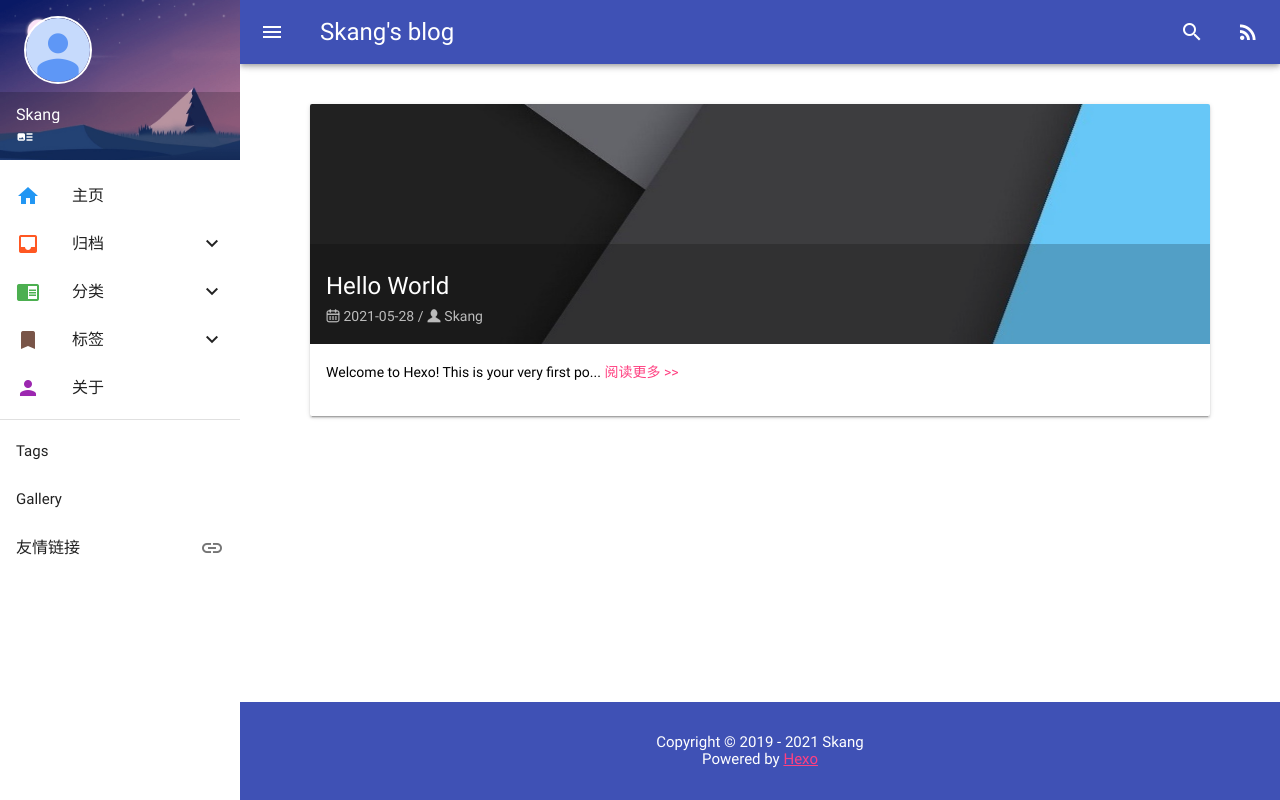
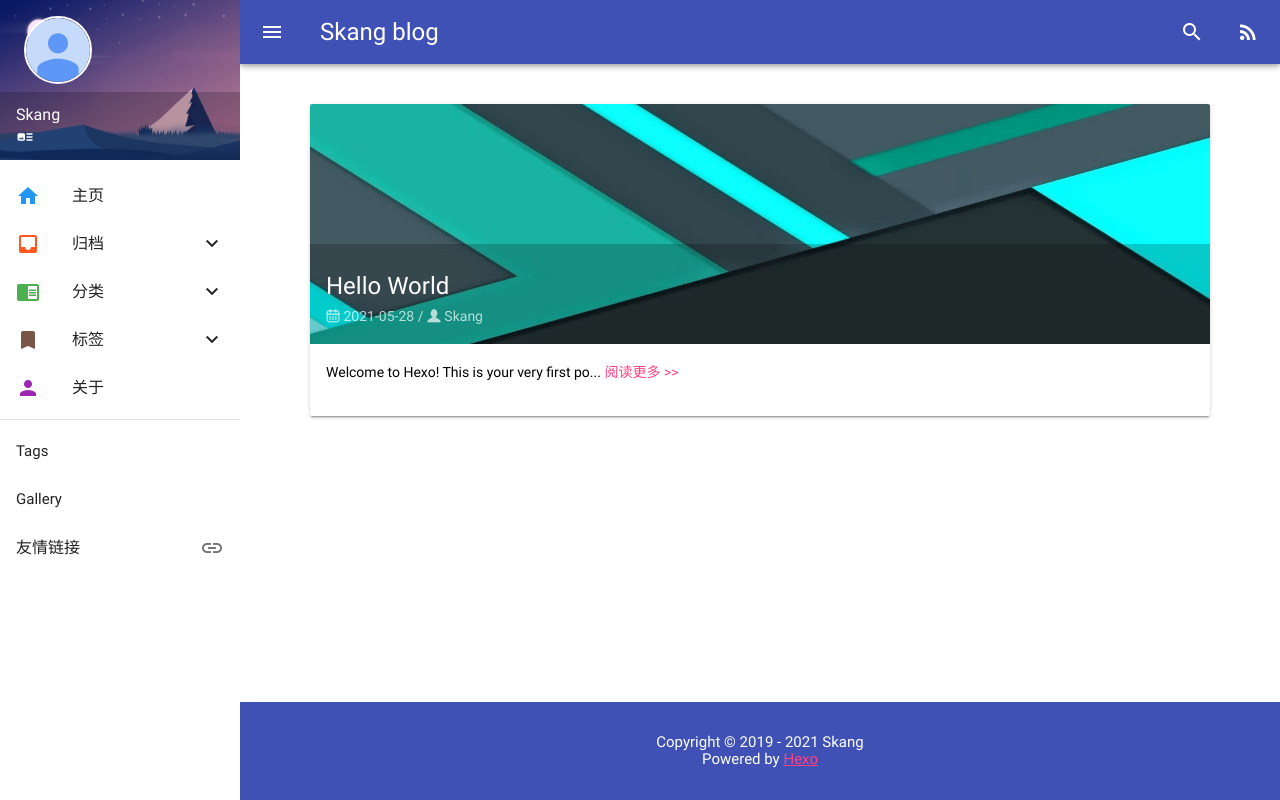
Before and after one commit to skang6/skang6.github.io, a plain HTML site: page archives/2021/05/index.html in a window 1280 px wide. Drawn offline with Linux system fonts and the light colour scheme; no server answers; files whose address does not match are found by name.

Commit message:
Site updated: 2021-05-28 14:27:51

```diff
--- a/archives/2021/05/index.html
+++ b/archives/2021/05/index.html
@@ -8,14 +8,14 @@
   <meta name="renderer" content="webkit">
 
 
-  <title>归档: 2021/5 | Skang&#39;s blog</title>
+  <title>归档: 2021/5 | Skang blog</title>
 
   <link rel="shortcut icon" href="/images/favicon.png">
-  <link rel="alternate" href="/atom.xml" title="Skang's blog" type="application/atom+xml">
+  <link rel="alternate" href="/atom.xml" title="Skang blog" type="application/atom+xml">
   <meta property="og:type" content="website">
-<meta property="og:title" content="Skang&#39;s blog">
+<meta property="og:title" content="Skang blog">
 <meta property="og:url" content="https://skang6.github.io/archives/2021/05/index.html">
-<meta property="og:site_name" content="Skang&#39;s blog">
+<meta property="og:site_name" content="Skang blog">
 <meta property="og:locale" content="zh_CN">
 <meta property="article:author" content="Skang">
 <meta name="twitter:card" content="summary">
@@ -26,11 +26,11 @@
   <meta name="keywords" content="">
 
   <meta name="mobile-web-app-capable" content="yes">
-  <meta name="application-name" content="Skang&#39;s blog">
+  <meta name="application-name" content="Skang blog">
   <meta name="msapplication-starturl" content="https://skang6.github.io/archives/2021/05/">
   <meta name="msapplication-navbutton-color" content="#9C27B0">
   <meta name="apple-mobile-web-app-capable" content="yes">
-  <meta name="apple-mobile-web-app-title" content="Skang&#39;s blog">
+  <meta name="apple-mobile-web-app-title" content="Skang blog">
   <meta name="apple-mobile-web-app-status-bar-style" content="black">
   <link rel="apple-touch-icon" href="/images/favicon.png">
 
@@ -57,7 +57,7 @@
   <header id="header" class="mdui-appbar mdui-appbar-fixed mdui-appbar-scroll-hide mdui-appbar-inset">
   <div class="mdui-toolbar mdui-color-theme">
     <a href="javascript:;" class="mdui-btn mdui-btn-icon" mdui-drawer="{target: '#sidebar', swipe: true}"><i class="mdui-icon material-icons">menu</i></a>
-    <a href="/" class="mdui-typo-headline">Skang&#39;s blog</a>
+    <a href="/" class="mdui-typo-headline">Skang blog</a>
     <div class="mdui-toolbar-spacer"></div>
     <a href="javascript:;" class="mdui-btn mdui-btn-icon" mdui-dialog="{target: '#search'}" mdui-tooltip="{content: '搜索'}"><i class="mdui-icon material-icons">search</i></a>
     <a href="/atom.xml" class="mdui-btn mdui-btn-icon" mdui-tooltip="{content: 'RSS'}"><i class="mdui-icon material-icons">rss_feed</i></a>
@@ -162,7 +162,7 @@
   <article class="mdui-card mdui-m-b-5 mdui-hoverable">
     <a href="/2021/05/28/hello-world/">
       <header class="mdui-card-media mdui-ripple">
-        <img src="/images/random/material-13.png" style="max-height: 240px;">
+        <img src="/images/random/material-1.png" style="max-height: 240px;">
         <div class="mdui-card-media-covered">
           <div class="mdui-card-primary">
             <div class="mdui-card-primary-title">Hello World</div>
```
Also changed, not shown: archives/2021/index.html (+8 -8 lines), archives/index.html (+8 -8 lines), index.html (+8 -8 lines).
